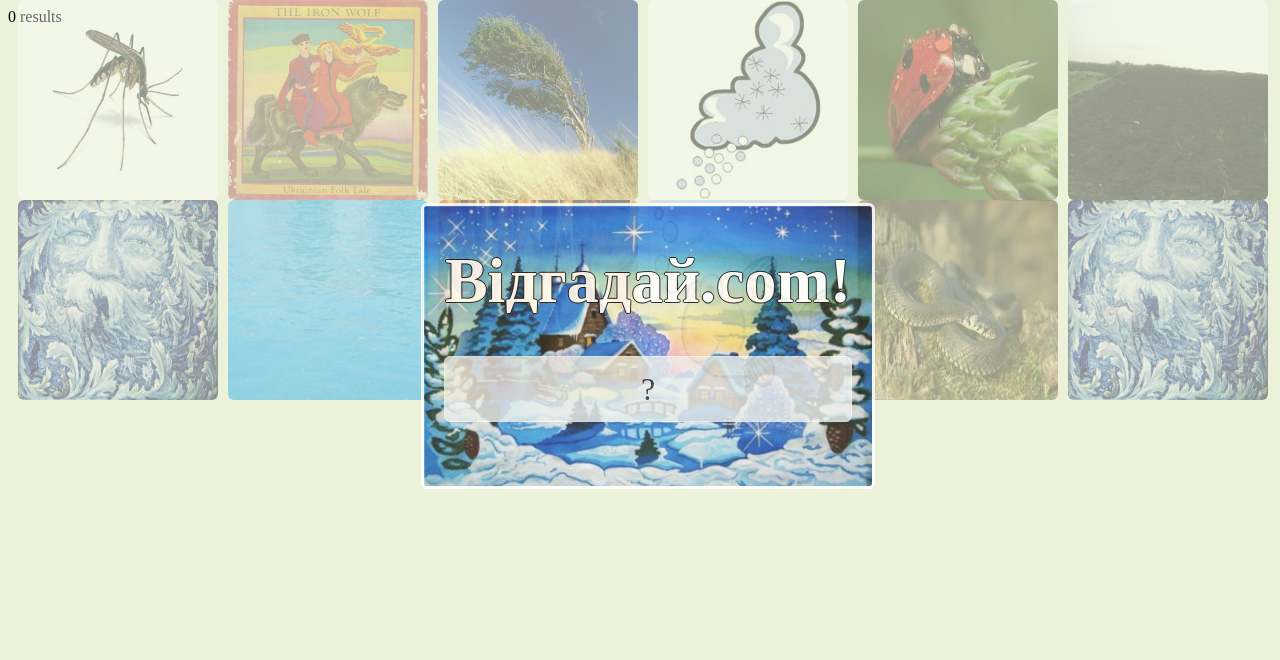
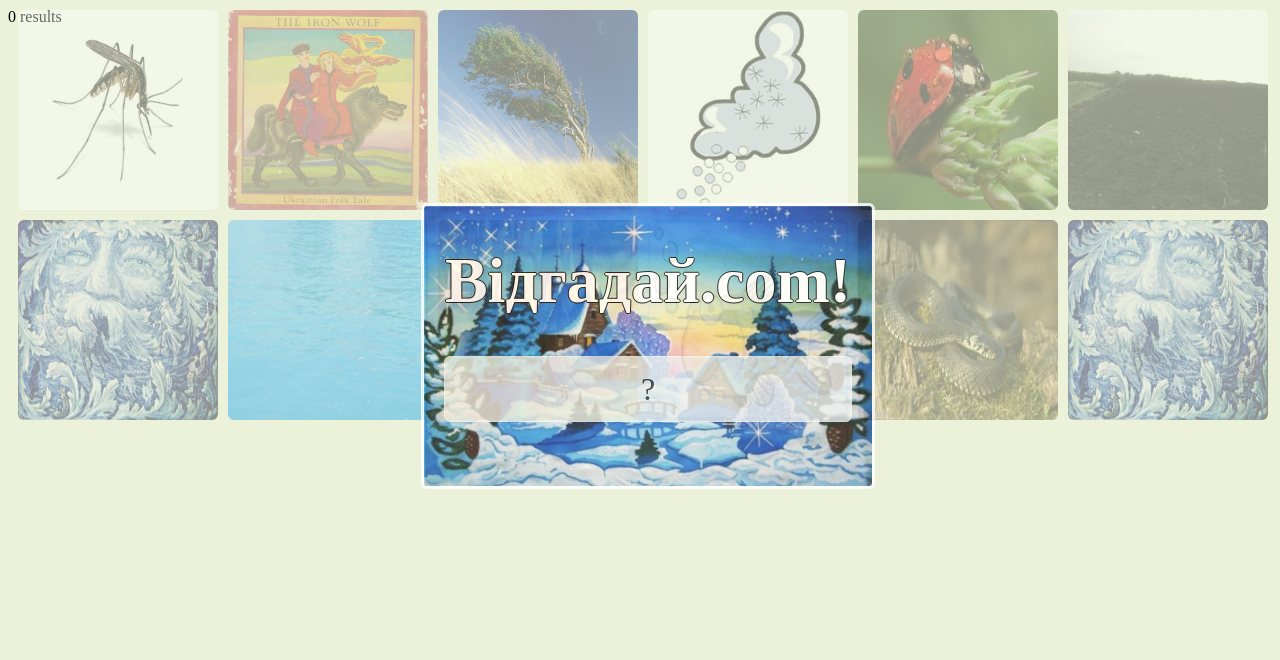
Before and after one commit to n3cs1s/quest, a PHP site: page / in a window 1280 px wide. Shown: the top 660 px of the page. Run offline with PHP 8.4, Linux system fonts and the light colour scheme; data that the repository does not hold is empty.

Commit message:
Update styles.css

```diff
--- a/css/styles.css
+++ b/css/styles.css
@@ -25,6 +25,7 @@
 opacity:0.4;
 border-radius:6px;
 margin-left:10px;
+	margin-top:10px;
 }
 .back-img img:hover{
 	opacity:0.9;
```
